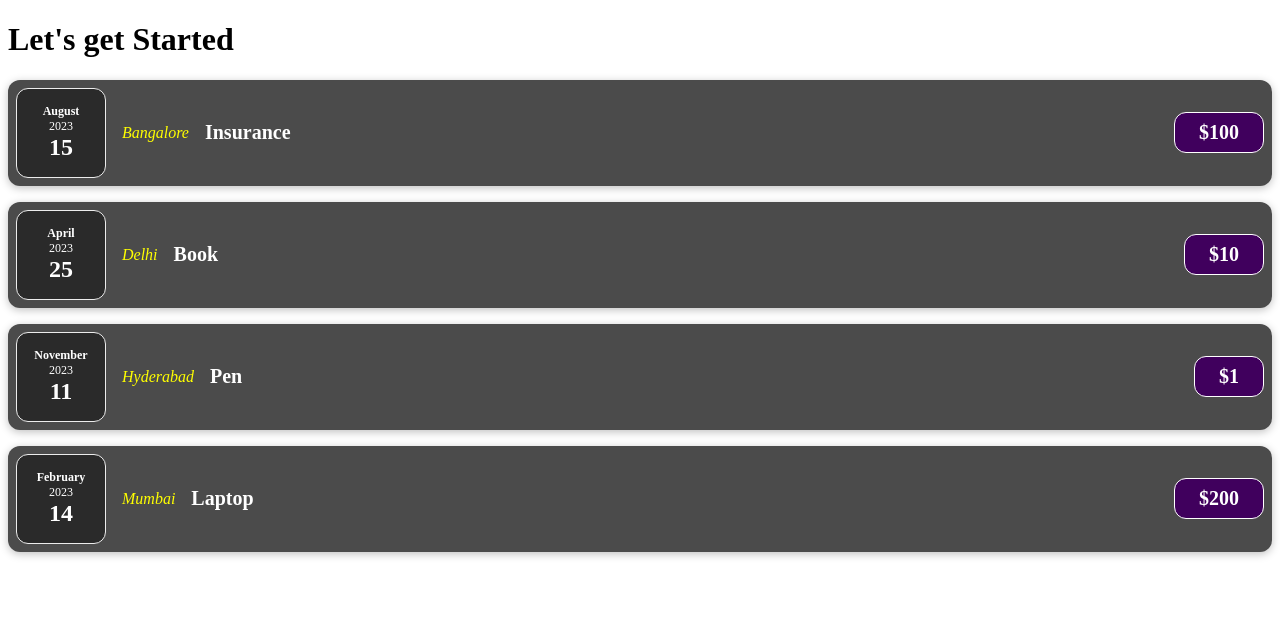
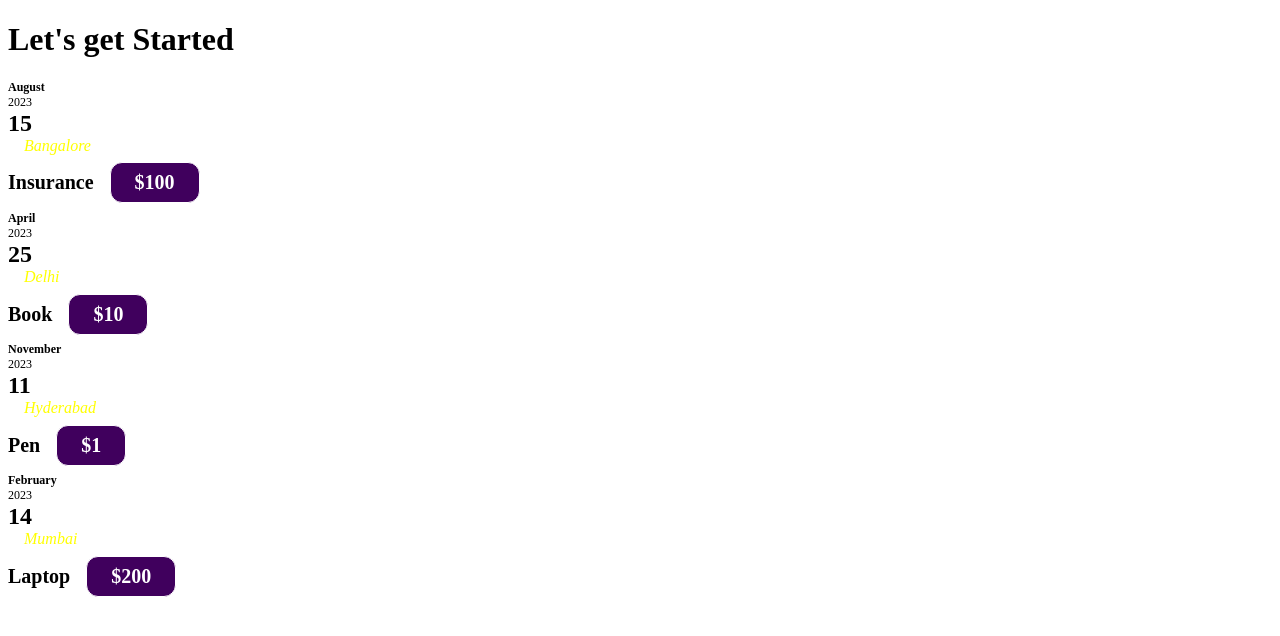
Before and after one commit to PriyaNayak28/sharpener-react-assignments, a React (Create React App) app in the folder basic-react/: page / in a window 1280 px wide. Shown: the top 636 px of the page. Built offline with nearby package versions, Linux system fonts and the light colour scheme.

Commit message:
Wrapper Components

```diff
--- /dev/null
+++ b/basic-react/src/component/Card.css
@@ -0,0 +1,4 @@
+.card {
+  box-shadow: 0 2px 8px rgba(0, 0, 0, 0.25);
+  border-radius: 12px;
+}
--- /dev/null
+++ b/basic-react/src/component/Card.js
@@ -0,0 +1,12 @@
+import './Card.css'
+
+function Card(props) {
+  const classes = 'card' + props.className
+  return (
+    <>
+      <div className={classes}>{props.children}</div>
+    </>
+  )
+}
+
+export default Card
--- a/basic-react/src/component/ExpenseDate.css
+++ b/basic-react/src/component/ExpenseDate.css
@@ -6,7 +6,6 @@
   border: 1px solid #ececec;
   background-color: #2a2a2a;
   color: white;
-  border-radius: 12px;
   align-items: center;
   justify-content: center;
 }
--- a/basic-react/src/component/ExpenseDate.js
+++ b/basic-react/src/component/ExpenseDate.js
@@ -1,4 +1,5 @@
 import './ExpenseDate.css'
+import Card from './Card'
 
 const months = [
   'January',
@@ -21,11 +22,11 @@
   let date = props.date.getDate()
   return (
     <>
-      <div className="expense-date">
+      <Card className="expense-date">
         <div className="expense-date__month">{month}</div>
         <div className="expense-date__year">{year}</div>
         <div className="expense-date__day">{date}</div>
-      </div>
+      </Card>
     </>
   )
 }
--- a/basic-react/src/component/ExpenseItem.css
+++ b/basic-react/src/component/ExpenseItem.css
@@ -2,10 +2,8 @@
   display: flex;
   justify-content: space-between;
   align-items: center;
-  box-shadow: 0 2px 8px rgba(0, 0, 0, 0.25);
   padding: 0.5rem;
   margin: 1rem 0;
-  border-radius: 12px;
   background-color: #4b4b4b;
 }
 
--- a/basic-react/src/component/ExpenseItem.js
+++ b/basic-react/src/component/ExpenseItem.js
@@ -1,5 +1,6 @@
 import './ExpenseItem.css'
 import ExpenseDate from './ExpenseDate.js'
+import Card from './Card'
 
 export default function ExpenseItem(props) {
   return (
@@ -8,7 +9,7 @@
       <p>Petrol - $20</p>
       <p>Movie - $10</p> */}
 
-      <div className="expense-item">
+      <Card className="expense-item">
         {/* <div>{props.date.toISOString()}</div> */}
         <ExpenseDate date={props.date}></ExpenseDate>
         <div>
@@ -18,7 +19,7 @@
           <h2>{props.title}</h2>
           <div className="expense-item__price">${props.price}</div>
         </div>
-      </div>
+      </Card>
     </>
   )
 }
--- a/basic-react/src/component/Expenses.css
+++ b/basic-react/src/component/Expenses.css
@@ -4,6 +4,4 @@
   margin: 2rem auto;
   width: 50rem;
   max-width: 95%;
-  border-radius: 12px;
-  box-shadow: 0 1px 8px rgba(0, 0, 0, 0.25);
 }
--- a/basic-react/src/component/Expenses.js
+++ b/basic-react/src/component/Expenses.js
@@ -1,8 +1,10 @@
 import ExpenseItem from './ExpenseItem.js'
 import './Expenses.css'
+import Card from './Card'
 function Expenses(props) {
   return (
     <>
+      <Card>
         {props.expenses.map((expense, index) => {
           return (
             <ExpenseItem
@@ -14,6 +16,7 @@
             ></ExpenseItem>
           )
         })}
+      </Card>
     </>
   )
 }
--- a/basic-react/src/index.js
+++ b/basic-react/src/index.js
@@ -1,6 +1,6 @@
 import React from 'react'
 import ReactDOM from 'react-dom/client'
-import './index.css'
+
 import App from './App'
 
 const root = ReactDOM.createRoot(document.getElementById('root'))
```
Also changed, not shown: basic-react/src/index.css (deleted). Lines whose indentation alone changed are shown as unchanged.
